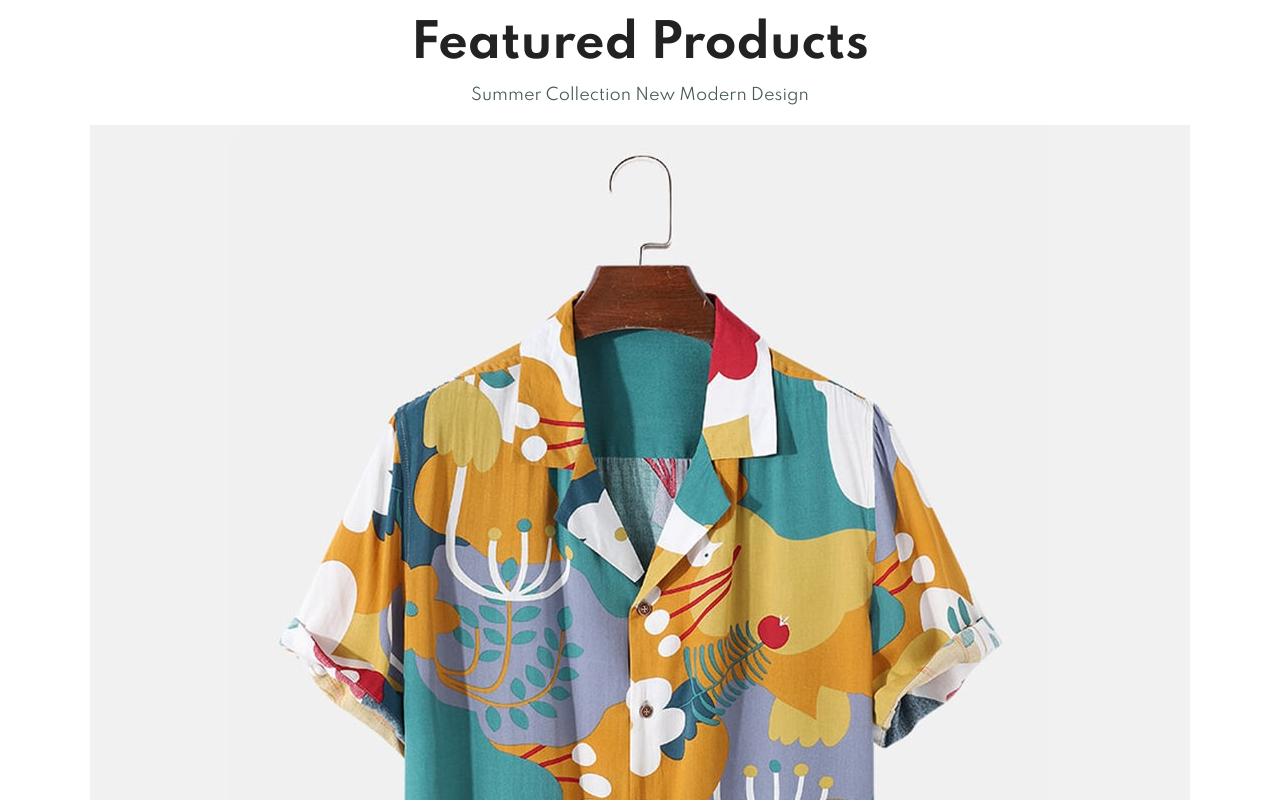
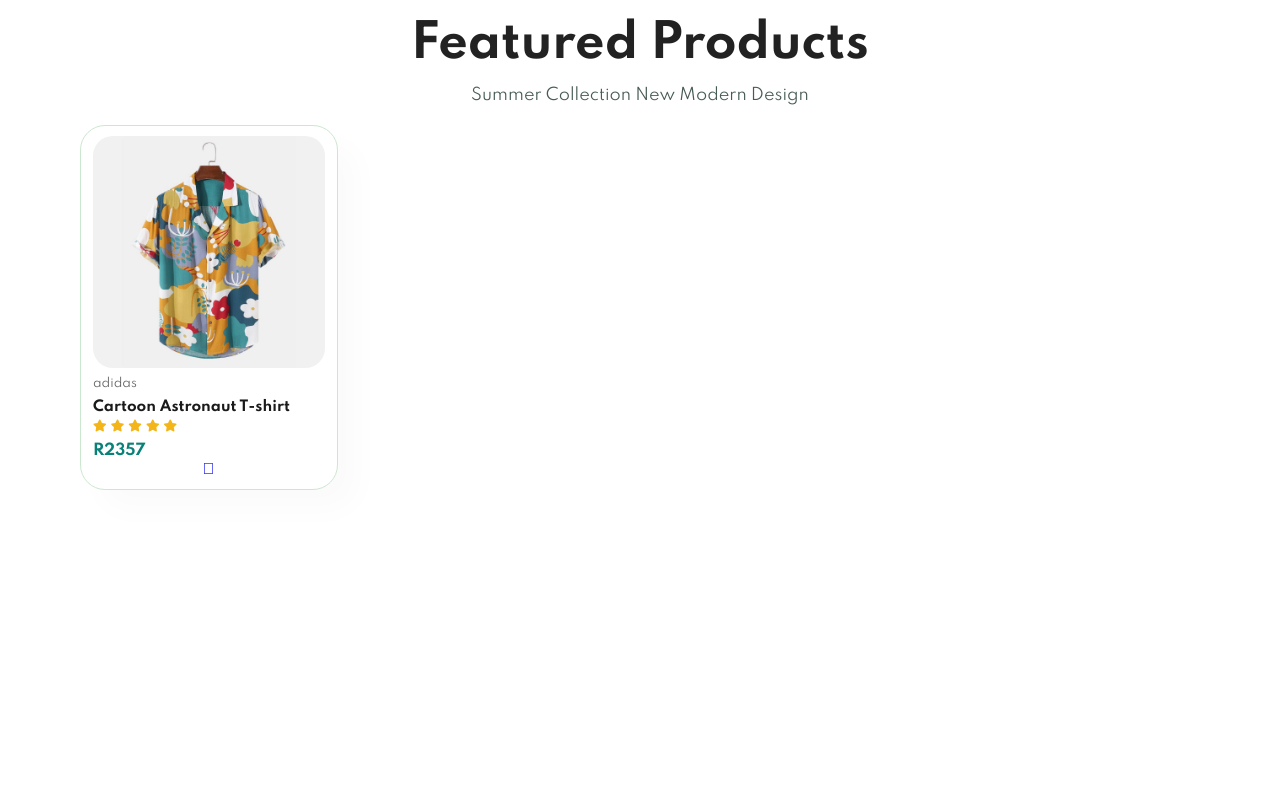
Before and after one commit to cheryl2shoes/Build-and-Deploy-Ecommerce-Website-main, a plain HTML site: page index.html in a window 1280 px wide. Shown: the part 1120-1920 px from the top of the page. After the commit the page ends 1665 px from the top, so only its background shows below. Drawn offline with Linux system fonts and the light colour scheme.

Commit message:
modified:   style.css

```diff
--- a/style.css
+++ b/style.css
@@ -188,16 +188,65 @@ body {
 #product1{
   text-align: center;
 }
-#product1.pro{
+#product1 .pro{
   width: 23%;
   min-width: 250px;
   padding:10px 12px;
   border:1px solid #cce7d0;
+  border-radius: 25px;
+  cursor:pointer;
+  box-shadow:20px 20px 30px rgba(0,0,0,0.02);
+  margin:15px 0;
 
 }
 
 
+#product1 .pro:hover{
+  box-shadow:20px 20px 30px rgba(0,0,0,0.06);
 
+
+}
+#product1 .pro img{
+  width:100%;
+  border-radius:20px;
+}
+#product1 .pro .des{
+  text-align: start;
+  padding:10px o;
+}
+#product1 .pro .des span{
+  color: #606063;
+  font-size:12px ;
+
+}
+#product1 .pro .des h5{
+  padding-top: 7px;
+  color:#1a1a1a;
+  font-size: 14px;
+}
+#product1 .pro .des i{
+  font-size: 12px;
+  color: rgb(243, 181,25);
+}
+#product1 .pro .des h4{
+  padding-top: 7px;
+  font-size:15px;
+  font-weight: 700;
+  color:#088178;
+
+}
+#product1 .pro .cart{
+  width: 40px;
+  height: 40px;
+  line-height: 40px;
+  border-radius: 50px;
+  background-color: #e8f6ea;
+  font-weight:500;
+  color: #088178;
+  border:1px solid #cce7d0;
+  bottom: 20px;
+  right:10px;
+}
 /*Shop page*/
 /*Single*/
 /*Blog Page*/
```
